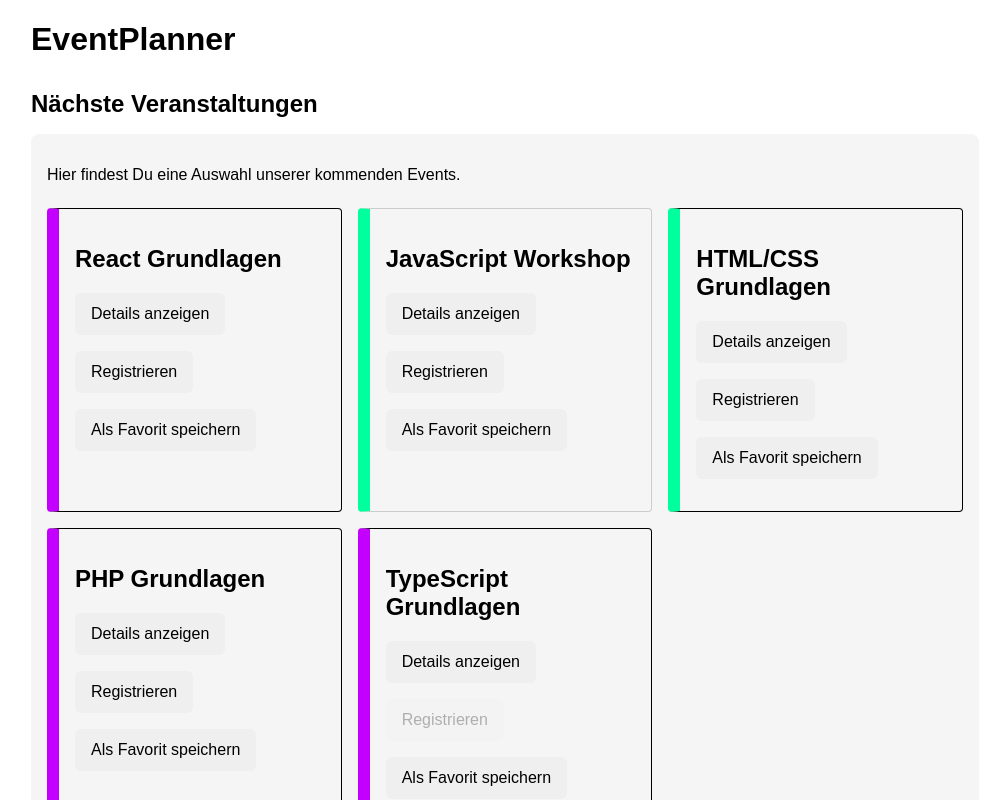
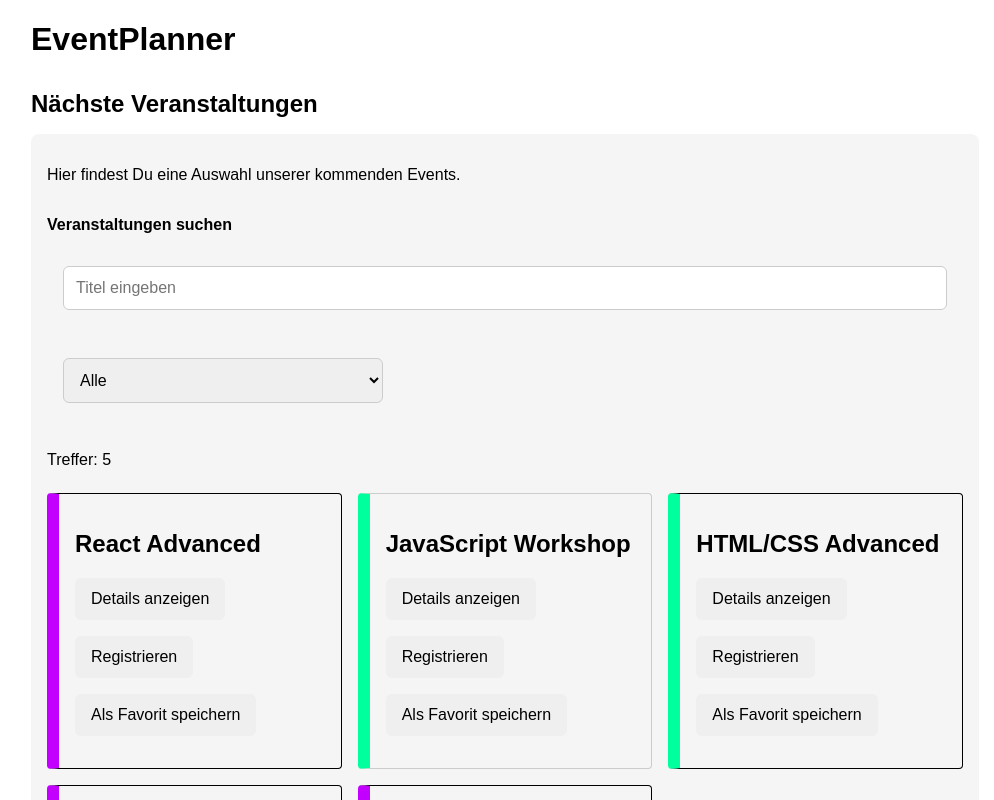
Before and after one commit to jaderbass/eventplanner, a React (Vite) app: page / in a window 1280 px wide. Shown: the top 800 px of the page, without its empty margins (135-1129 px from the left). Built offline with nearby package versions, Linux system fonts and the light colour scheme.

Commit message:
feat: Combine filter search

```diff
--- a/src/components/EventList.jsx
+++ b/src/components/EventList.jsx
@@ -1,14 +1,56 @@
+import { useState } from "react";
+
 import EventCard from "./EventCard.jsx";
 import events from "../data/events.js";
+import Search from "./Search.jsx";
 
 export default function EventList(
   {
     registrations
   }
 ) {
+  const [searchTerm, setSearchTerm] = useState("");
+  const [eventType, setEventType] = useState("all");
+
+  console.log(searchTerm);
+
+
+  const filteredEvents =
+    events.filter(event => {
+      const matchesSearch =
+        event.title
+          .toLocaleLowerCase()
+          .includes(
+            searchTerm.toLocaleLowerCase()
+          );
+
+      const matchesType =
+        eventType === "all" ||
+        (eventType === "online" &&
+          event.online) ||
+        (eventType === "onsite" &&
+          !event.online)
+
+      return matchesSearch && matchesType;
+    });
+
+
   return (
+    <>
+      <Search
+        searchTerm={searchTerm}
+        setSearchTerm={setSearchTerm}
+        eventType={eventType}
+        setEventType={setEventType}
+      />
+
+      <p>Treffer: {filteredEvents.length}</p>
+      {filteredEvents === 0 && (
+        <p>keine passenden Treffer gefunden</p>
+      )}
       <section className="event-list">
-      {events.map(event => (
+
+        {filteredEvents.map(event => (
           <EventCard
             key={event.id}
             {...event}
@@ -16,5 +58,6 @@ export default function EventList(
           />
         ))}
       </section>
+    </>
   );
 }
--- a/src/components/Search.jsx
+++ b/src/components/Search.jsx
@@ -1,13 +1,39 @@
-export default function Search() {
+export default function Search({
+  searchTerm,
+  setSearchTerm,
+  eventType,
+  setEventType
+}) {
+  console.log(searchTerm);
   return (
     <form className="search-form" action="#" method="get">
       <label htmlFor="search">Veranstaltungen suchen</label>
       {/* Leere Elemente müssen wie bei XML mit einem /> geschlossen werden */}
       {/* Manche Attribute heißen anders, z.B. class => className */}
       <div className="search-row">
-        <input className="form-control" type="search" name="search" id="search" />
-        <button type="submit">Finde!!!</button>
+        <input
+          className="form-control"
+          type="search"
+          id="eventSearch"
+          value={searchTerm}
+          onChange={event =>
+            setSearchTerm(event.target.value)
+          }
+          placeholder="Titel eingeben"
+        />
       </div>
-    </form>
+
+      <select
+        value={eventType}
+        onChange={event =>
+          setEventType(event.target.value)}
+      >
+        <option value="all">Alle</option>
+        <option value="online">Online</option>
+        <option value="onsite">Vor Ort</option>
+      </select>
+
+
+    </form >
   );
 }
--- a/src/data/events.js
+++ b/src/data/events.js
@@ -1,7 +1,7 @@
 const events = [
   {
     id: 1,
-    title: "React Grundlagen",
+    title: "React Advanced",
     date: "12. September 2026",
     location: "Raum 1",
     speaker: "Anna Müller",
@@ -33,7 +33,7 @@ const events = [
   },
   {
     id: 3,
-    title: "HTML/CSS Grundlagen",
+    title: "HTML/CSS Advanced",
     date: "12. September 2026",
     location: "Raum 2",
     speaker: "Heribert Hüller",
```
Lines whose indentation alone changed are shown as unchanged.
